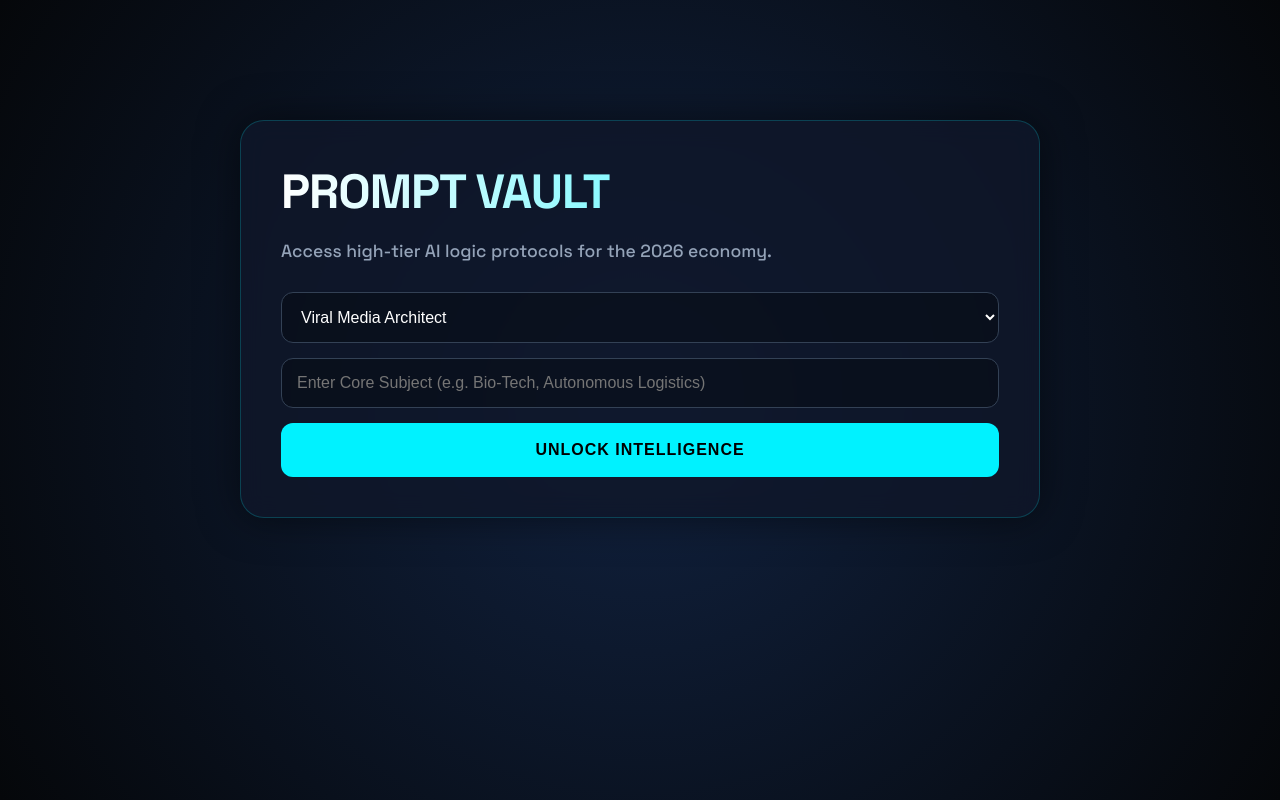
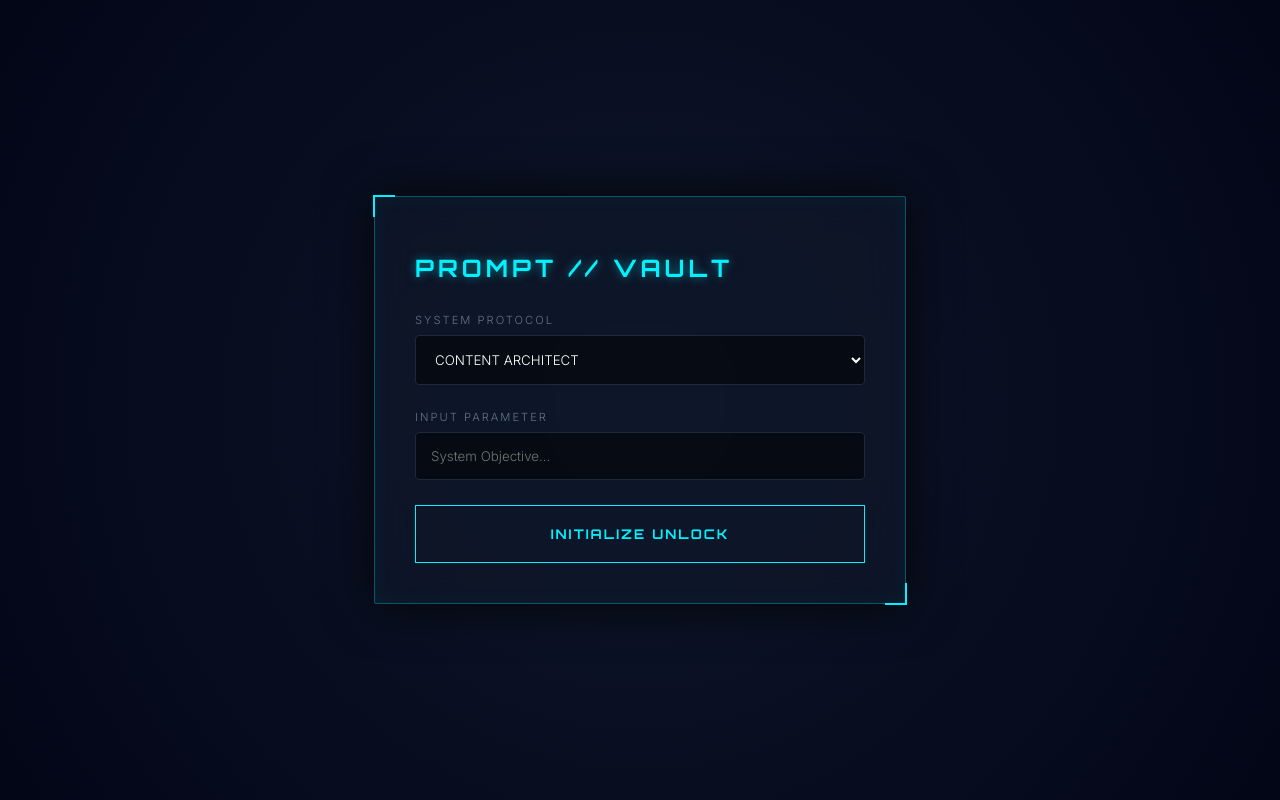
Before and after one commit to kervocomptepro-coder/PromptVault-Official, a Flask app: page / in a window 1280 px wide. Run offline with Flask 3, Linux system fonts and the light colour scheme.

Commit message:
Update index.html

```diff
--- a/templates/index.html
+++ b/templates/index.html
@@ -3,66 +3,97 @@
 <head>
     <meta charset="UTF-8">
     <meta name="viewport" content="width=device-width, initial-scale=1.0">
-    <title>PROMPT VAULT | Elite AI Intelligence</title>
-    <link href="https://fonts.googleapis.com/css2?family=Space+Grotesk:wght@300;500;700&display=swap" rel="stylesheet">
+    <title>PROMPT VAULT | NEURAL INTERFACE</title>
+    <link href="https://fonts.googleapis.com/css2?family=Orbitron:wght@400;700&family=Inter:wght@300;600&display=swap" rel="stylesheet">
     <style>
-        :root { --primary: #00f2ff; --bg: #05070a; --card: rgba(15, 23, 42, 0.8); }
-        body { margin: 0; background: var(--bg); color: white; font-family: 'Space Grotesk', sans-serif; overflow-x: hidden; }
-        .bg-glow { position: fixed; top: 0; left: 0; width: 100%; height: 100%; background: radial-gradient(circle at 50% 50%, #112240 0%, #05070a 100%); z-index: -1; }
-        .container { max-width: 800px; margin: 100px auto; padding: 20px; }
-        .glass-card { background: var(--card); backdrop-filter: blur(12px); border: 1px solid rgba(0, 242, 255, 0.2); padding: 40px; border-radius: 24px; box-shadow: 0 0 40px rgba(0,0,0,0.5); }
-        h1 { font-size: 3rem; margin: 0; background: linear-gradient(90deg, #fff, var(--primary)); -webkit-background-clip: text; -webkit-text-fill-color: transparent; letter-spacing: -1px; }
-        p { color: #94a3b8; font-size: 1.1rem; margin-bottom: 30px; }
-        select, input { width: 100%; background: rgba(0,0,0,0.3); border: 1px solid #334155; padding: 15px; border-radius: 12px; color: white; margin-bottom: 15px; font-size: 1rem; box-sizing: border-box; }
-        button { width: 100%; padding: 18px; border-radius: 12px; border: none; background: var(--primary); color: #000; font-weight: 700; font-size: 1rem; cursor: pointer; transition: 0.3s; text-transform: uppercase; letter-spacing: 1px; }
-        button:hover { background: #fff; transform: translateY(-3px); box-shadow: 0 10px 20px rgba(0, 242, 255, 0.3); }
-        #output-container { margin-top: 30px; display: none; animation: fadeIn 0.5s ease; }
-        .prompt-result { background: #000; border-left: 4px solid var(--primary); padding: 20px; text-align: left; border-radius: 8px; line-height: 1.6; color: #e2e8f0; }
-        @keyframes fadeIn { from { opacity: 0; transform: translateY(10px); } to { opacity: 1; transform: translateY(0); } }
+        :root { --neon: #00f2ff; --dark: #020617; --card: rgba(15, 23, 42, 0.7); }
+        body {
+            margin: 0; background: var(--dark); color: white;
+            font-family: 'Inter', sans-serif;
+            background-image: radial-gradient(circle at 50% 50%, #0f172a 0%, #020617 100%);
+            height: 100vh; display: flex; align-items: center; justify-content: center;
+        }
+        .vault-frame {
+            position: relative; width: 450px; padding: 40px;
+            background: var(--card); backdrop-filter: blur(20px);
+            border: 1px solid rgba(0, 242, 255, 0.3);
+            border-radius: 2px; /* Sharp technical edges */
+            box-shadow: 0 0 50px rgba(0,0,0,0.8), inset 0 0 20px rgba(0, 242, 255, 0.05);
+        }
+        /* The Glowing Corner Accents */
+        .vault-frame::before { content: ""; position: absolute; top: -2px; left: -2px; width: 20px; height: 20px; border-top: 2px solid var(--neon); border-left: 2px solid var(--neon); }
+        .vault-frame::after { content: ""; position: absolute; bottom: -2px; right: -2px; width: 20px; height: 20px; border-bottom: 2px solid var(--neon); border-right: 2px solid var(--neon); }
+
+        h1 { font-family: 'Orbitron', sans-serif; font-size: 1.5rem; letter-spacing: 4px; text-transform: uppercase; margin-bottom: 30px; color: var(--neon); text-shadow: 0 0 10px rgba(0,242,255,0.5); }
+
+        .label { font-size: 0.7rem; text-transform: uppercase; letter-spacing: 2px; color: #64748b; margin-bottom: 8px; display: block; }
+
+        select, input {
+            width: 100%; background: rgba(0,0,0,0.5); border: 1px solid #1e293b;
+            padding: 15px; border-radius: 4px; color: white; margin-bottom: 25px;
+            font-family: 'Inter', sans-serif; box-sizing: border-box; outline: none;
+            transition: 0.3s;
+        }
+        select:focus, input:focus { border-color: var(--neon); box-shadow: 0 0 10px rgba(0,242,255,0.2); }
+
+        button {
+            width: 100%; padding: 20px; border: 1px solid var(--neon);
+            background: transparent; color: var(--neon); font-family: 'Orbitron', sans-serif;
+            font-weight: bold; cursor: pointer; transition: 0.4s; letter-spacing: 2px;
+        }
+        button:hover { background: var(--neon); color: black; box-shadow: 0 0 30px var(--neon); }
+
+        #response-area {
+            margin-top: 30px; display: none;
+            border-top: 1px solid rgba(255,255,255,0.1); padding-top: 20px;
+        }
+        .prompt-box {
+            font-size: 0.9rem; color: #cbd5e1; line-height: 1.6;
+            background: rgba(0,0,0,0.3); padding: 15px; border-radius: 4px;
+        }
     </style>
 </head>
 <body>
-    <div class="bg-glow"></div>
-    <div class="container">
-        <div class="glass-card">
-            <h1>PROMPT VAULT</h1>
-            <p>Access high-tier AI logic protocols for the 2026 economy.</p>
 
-            <select id="category">
-                <option value="tiktok">Viral Media Architect</option>
-                <option value="email">High-Ticket Conversion Email</option>
-                <option value="business">SaaS Monetization Logic</option>
-            </select>
+    <div class="vault-frame">
+        <h1>PROMPT // VAULT</h1>
 
-            <input type="text" id="topic" placeholder="Enter Core Subject (e.g. Bio-Tech, Autonomous Logistics)">
+        <span class="label">System Protocol</span>
+        <select id="category">
+            <option value="tiktok">CONTENT ARCHITECT</option>
+            <option value="email">CONVERSION LOGIC</option>
+            <option value="business">STRATEGIC MOAT</option>
+        </select>
 
-            <button onclick="generatePrompt()">Unlock Intelligence</button>
+        <span class="label">Input Parameter</span>
+        <input type="text" id="topic" placeholder="System Objective...">
 
-            <div id="output-container">
-                <p style="color: var(--primary); font-size: 0.8rem; font-weight: bold;">[ PROTOCOL UNLOCKED ]</p>
-                <div class="prompt-result" id="result-text"></div>
-            </div>
+        <button onclick="unlock()">INITIALIZE UNLOCK</button>
+
+        <div id="response-area">
+            <span class="label" style="color: var(--neon);">Decrypted Output:</span>
+            <div class="prompt-box" id="output"></div>
         </div>
     </div>
 
     <script>
-        function generatePrompt() {
-            const category = document.getElementById('category').value;
-            const topic = document.getElementById('topic').value;
-            if(!topic) return alert("Enter a topic, Boss.");
+        function unlock() {
+            const btn = document.querySelector('button');
+            btn.innerText = "DECRYPTING...";
 
             fetch('/generate', {
                 method: 'POST',
-                headers: { 'Content-Type': 'application/json' },
-                body: JSON.stringify({ category, topic })
-            })
-            .then(res => res.json())
-            .then(data => {
-                document.getElementById('output-container').style.display = 'block';
-                document.getElementById('result-text').innerText = data.result;
+                headers: {'Content-Type': 'application/json'},
+                body: JSON.stringify({
+                    category: document.getElementById('category').value,
+                    topic: document.getElementById('topic').value
+                })
+            }).then(r => r.json()).then(data => {
+                document.getElementById('response-area').style.display = 'block';
+                document.getElementById('output').innerText = data.result;
+                btn.innerText = "INITIALIZE UNLOCK";
             });
         }
     </script>
 </body>
 </html>
-</html>
```
